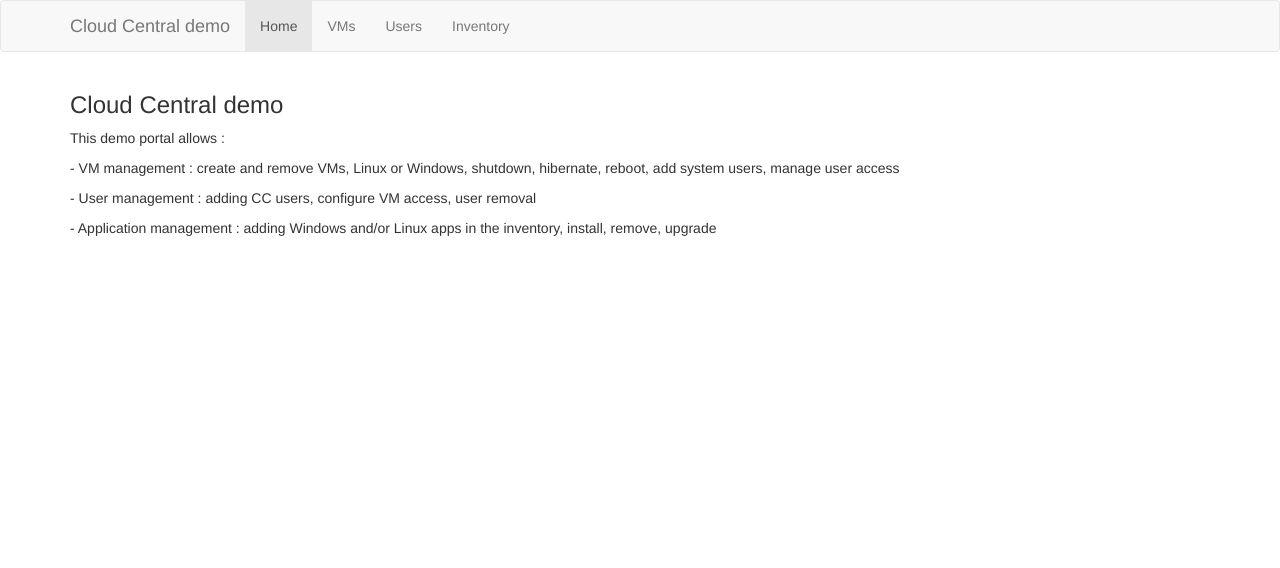
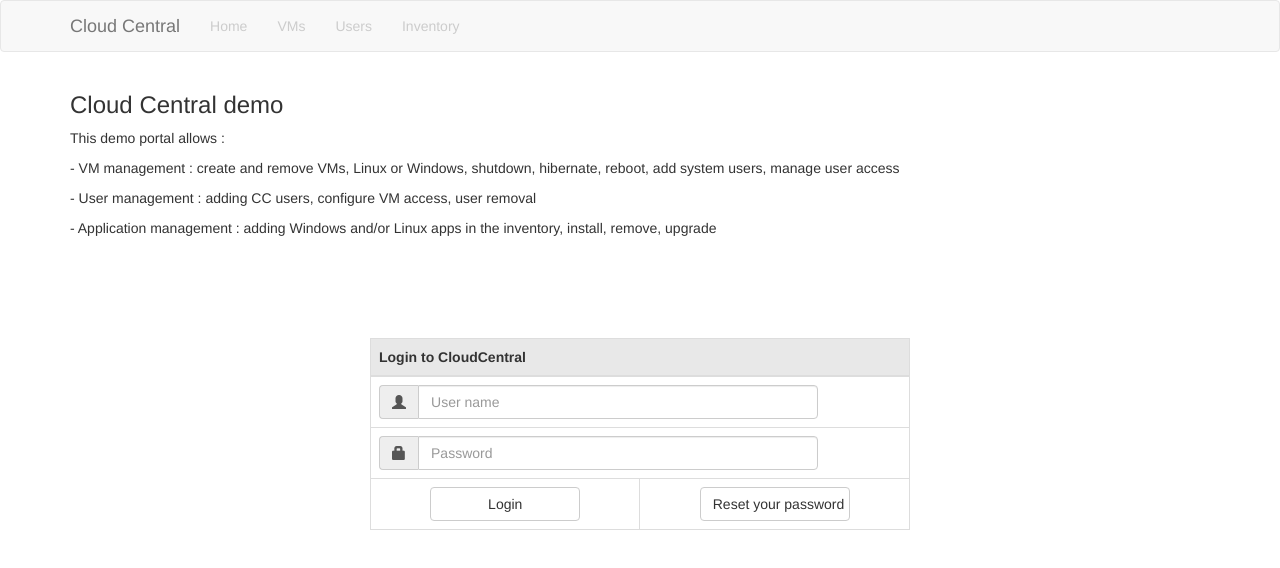
Before and after one commit to constantinsever/ccdemo, a plain HTML site: page templates/index.html in a window 1280 px wide. Drawn offline with nearby package versions, Linux system fonts and the light colour scheme.

```diff
--- a/templates/index.html
+++ b/templates/index.html
@@ -13,13 +13,13 @@
 <nav class="navbar navbar-default">
   <div class="container">
     <div class="navbar-header">
-      <a class="navbar-brand" href="#">Cloud Central demo</a>
+      <a class="navbar-brand" href="#">Cloud Central </a>
     </div>
     <ul class="nav navbar-nav">
-      <li class="active"><a href="index">Home</a></li>
-      <li><a href="vms">VMs</a></li>
-      <li><a href="users">Users</a></li>
-      <li><a href="inventory">Inventory</a></li>
+      <li class="disabled"><a href="index">Home</a></li>
+      <li class="disabled"><a href="vms">VMs</a></li>
+      <li class="disabled"><a href="users">Users</a></li>
+      <li class="disabled"><a href="inventory">Inventory</a></li>
     </ul>
   </div>
 </nav>
@@ -30,6 +30,39 @@
   <p> - VM management : create and remove VMs, Linux or Windows, shutdown, hibernate, reboot, add system users, manage user access </p>
   <p>- User management : adding CC users, configure VM access, user removal</p>
   <p>- Application management : adding Windows and/or Linux apps in the inventory, install, remove, upgrade</p>
+  <p>&nbsp;</p>
+  <p>&nbsp;</p>
+  <p>&nbsp;</p>
+
+  <div class="container" style="width:50%; margin: auto;">
+
+  <table class="table table-bordered">
+    <thead>
+      <tr>
+        <th colspan="2" align="center" bgcolor="#E8E8E8">Login to CloudCentral</th>
+        </tr>
+    </thead>
+    <tbody>
+      <tr>
+        <td width="67%" colspan="2" align="center"><div class="input-group">
+          <span class="input-group-addon"><i class="glyphicon glyphicon-user"></i></span>
+          <input id="email" type="text" class="form-control" name="email" placeholder="User name" style="width:400px">
+          </div></td>
+        </tr>
+      <tr>
+        <td colspan="2" align="center">
+          <div class="input-group">
+            <span class="input-group-addon"><i class="glyphicon glyphicon-lock"></i></span>
+            <input id="password" type="password" class="form-control" name="password" placeholder="Password" style="width:400px">
+          </div></td>
+        </tr>
+      <tr>
+        <td align="center"><button type="submit" class="btn btn-default" style="width:150px">Login</button></td>
+        <td align="center"><button type="button" class="btn btn-default" style="width:150px">Reset your password</button></td>
+      </tr>
+      </tbody>
+  </table>
+</div>
 </div>
 
 </body>
```
